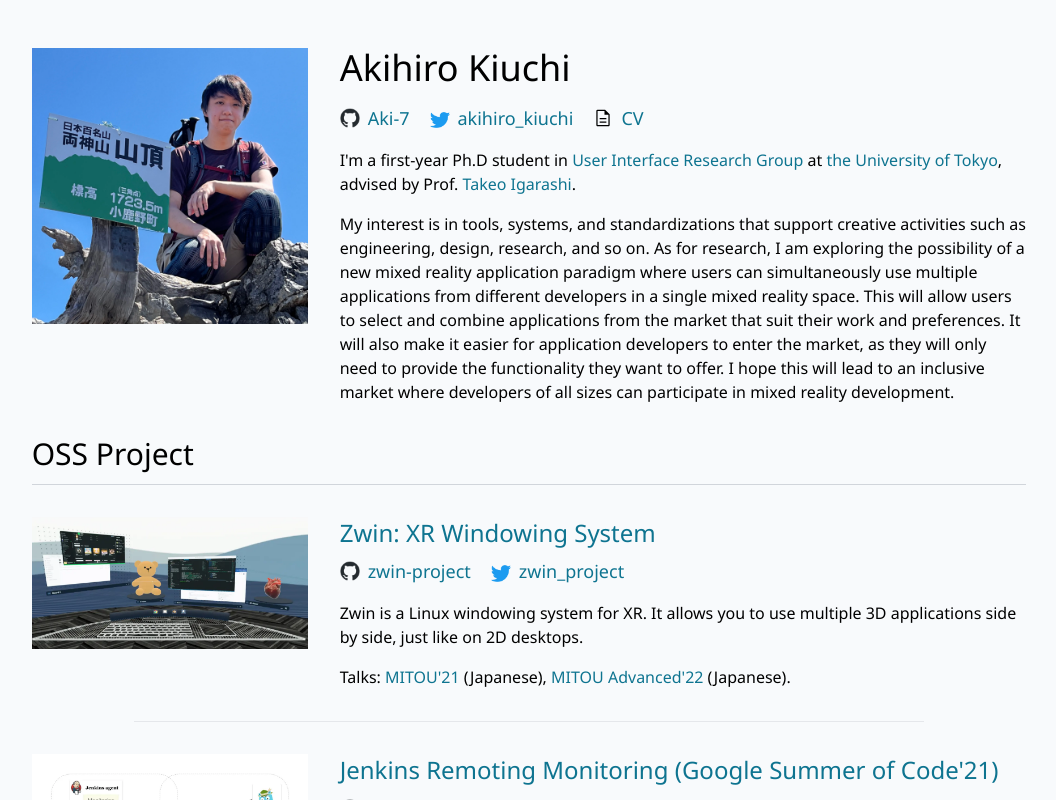
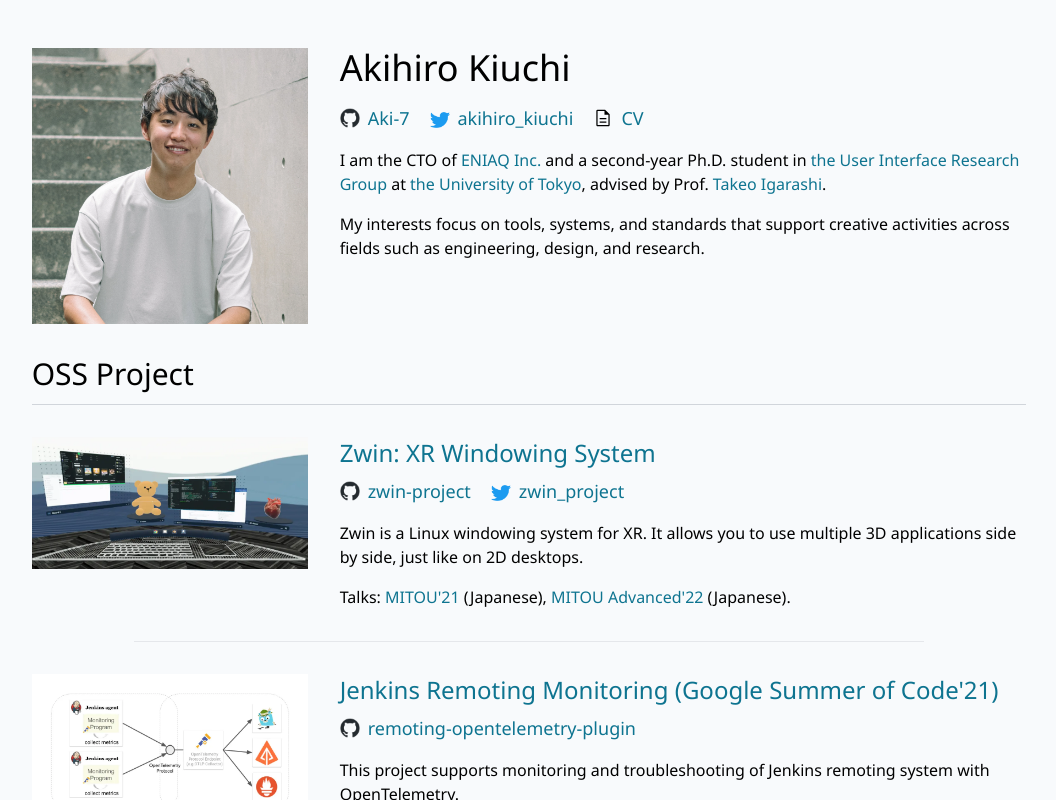
Before and after one commit to Aki-7/profile, a Next.js app: page / in a window 1280 px wide. Shown: the top 800 px of the page, without its empty margins (111-1167 px from the left). Built offline with nearby package versions, Linux system fonts and the light colour scheme.

Commit message:
update profile

```diff
--- a/app/page.tsx
+++ b/app/page.tsx
@@ -10,7 +10,8 @@ import jenkinsImage from "../public/jenkins.webp";
 import perfectFitImage from "../public/perfect-fit.webp";
 import React from "react";
 
-const UILab = () => <Anchor href="https://www-ui.is.s.u-tokyo.ac.jp/en/">User Interface Research Group</Anchor>;
+const ENIAQ = () => <Anchor href="https://eniaq.jp">ENIAQ Inc.</Anchor>;
+const UILab = () => <Anchor href="https://www-ui.is.s.u-tokyo.ac.jp/en/">the User Interface Research Group</Anchor>;
 const UTokyo = () => <Anchor href="https://www.u-tokyo.ac.jp/en/index.html">the University of Tokyo</Anchor>;
 const Igarashi = () => <Anchor href="https://www-ui.is.s.u-tokyo.ac.jp/~takeo/index.html">Takeo Igarashi</Anchor>;
 
@@ -127,18 +128,12 @@ export default function Home() {
               </div>
             </div>
             <div className="mt-4 text-left">
-              {"I'm"} a first-year Ph.D student in <UILab /> at <UTokyo />, advised by Prof. <Igarashi />.
+              I am the CTO of <ENIAQ/> and a second-year Ph.D. student in <UILab/> at <UTokyo/>, advised by
+              Prof. <Igarashi/>.
             </div>
             <div className="mt-4 text-left">
-              {`
-              My interest is in tools, systems, and standardizations that support creative activities such as
-              engineering, design, research, and so on. As for research, I am exploring the possibility of a new mixed
-              reality application paradigm where users can simultaneously use multiple applications from different
-              developers in a single mixed reality space. This will allow users to select and combine applications from
-              the market that suit their work and preferences. It will also make it easier for application developers to
-              enter the market, as they will only need to provide the functionality they want to offer. I hope this will
-              lead to an inclusive market where developers of all sizes can participate in mixed reality development.
-                `}
+              My interests focus on tools, systems, and standards that support creative activities across fields such as
+              engineering, design, and research.
             </div>
           </div>
 
```
Also changed, not shown: public/profile.webp, 1 other file (tests, documents, lock files or other folders).
